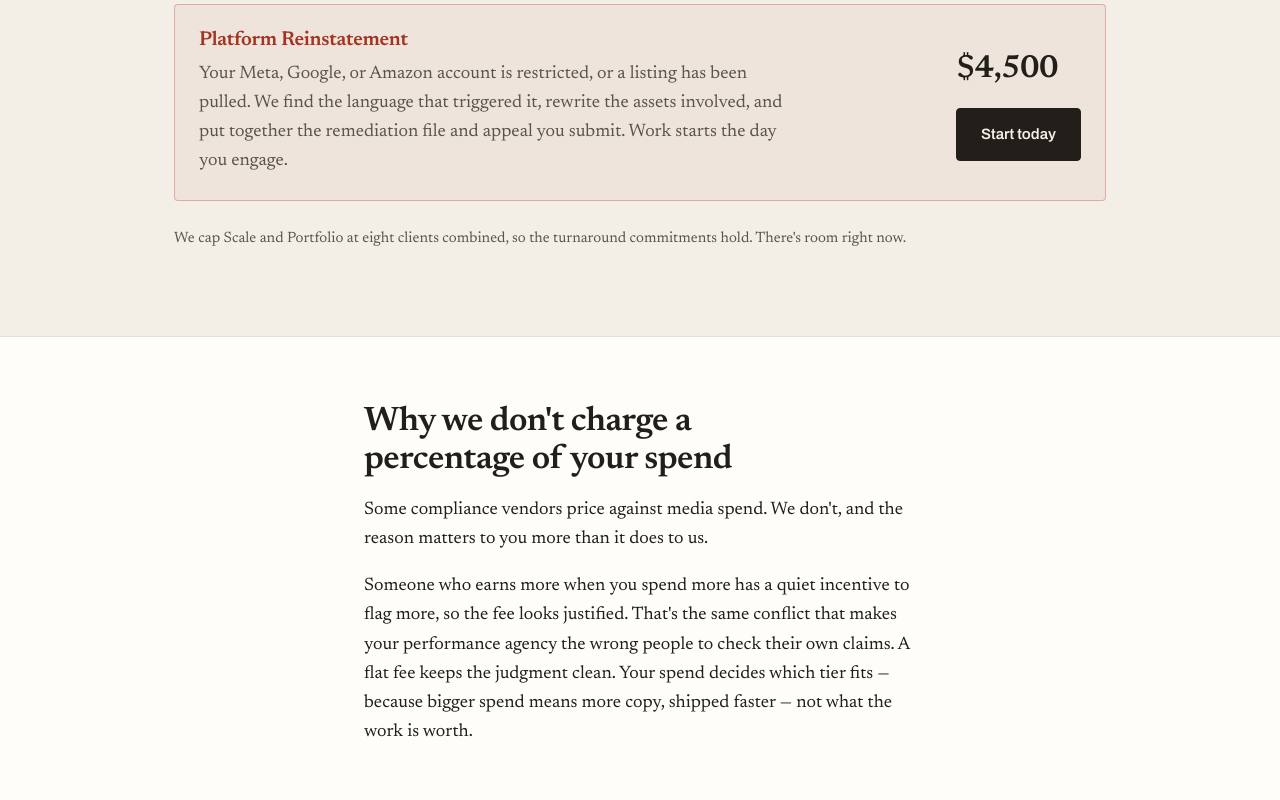
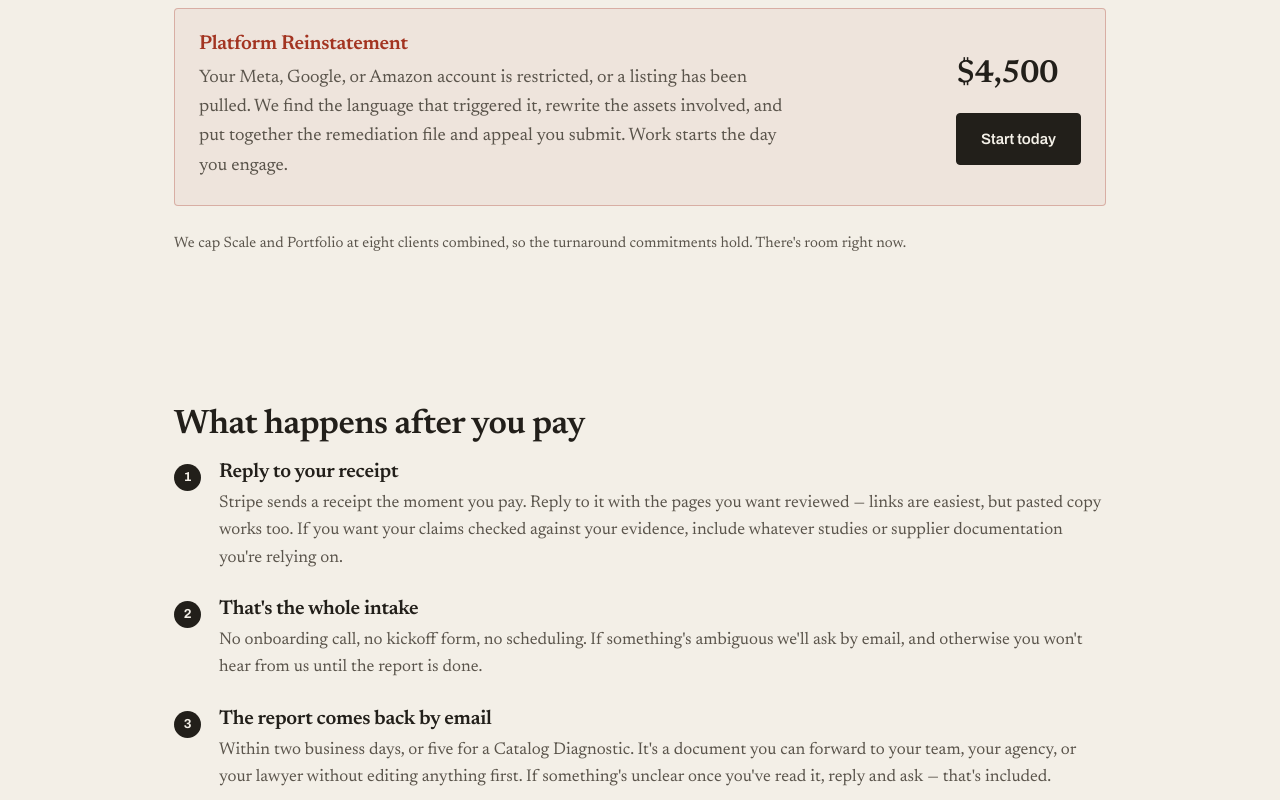
Before and after one commit to harishillery/claimfacts, a plain HTML site: page pricing.html in a window 1280 px wide. Shown: the part 2000-2800 px from the top of the page. Drawn offline with Linux system fonts and the light colour scheme.

Commit message:
Update pricing.html

```diff
--- a/pricing.html
+++ b/pricing.html
@@ -8,6 +8,11 @@
 <meta property="og:title" content="Pricing — ClaimFacts">
 <meta property="og:description" content="One-time diagnostics and monthly claim review. Flat fees, never a percentage of your ad spend.">
 <meta name="theme-color" content="#F3EFE7">
+<link rel="icon" href="favicon.svg" type="image/svg+xml">
+<link rel="icon" href="favicon-32.png" sizes="32x32">
+<link rel="apple-touch-icon" href="apple-touch-icon.png">
+<meta property="og:image" content="social-card.png">
+<meta name="twitter:card" content="summary_large_image">
 <link rel="preconnect" href="https://fonts.googleapis.com">
 <link rel="preconnect" href="https://fonts.gstatic.com" crossorigin>
 <link href="https://fonts.googleapis.com/css2?family=Archivo:wght@400;600;700&family=Newsreader:opsz,wght@6..72,400;6..72,500;6..72,600&family=IBM+Plex+Mono:wght@400&display=swap" rel="stylesheet">
@@ -17,7 +22,7 @@
 <body data-page="pricing">
 <nav class="bar">
   <div class="wrap">
-    <a class="mark" href="index.html">ClaimFacts</a>
+    <a class="mark" href="index.html"><img src="logo-mark.svg" alt="" width="26" height="26"><span>ClaimFacts</span></a>
     <div class="navlinks">
       <a class="txt" data-nav="risk"     href="risk.html">Why it matters</a>
       <a class="txt" data-nav="findings" href="findings.html">What we find</a>
@@ -143,6 +148,36 @@
   </div>
 </section>
 
+
+<section>
+  <div class="wrap">
+    <h2>What happens after you pay</h2>
+    <div class="blocks">
+      <div class="block">
+        <span class="dot">1</span>
+        <div>
+          <h3>Reply to your receipt</h3>
+          <p>Stripe sends a receipt the moment you pay. Reply to it with the pages you want reviewed — links are easiest, but pasted copy works too. If you want your claims checked against your evidence, include whatever studies or supplier documentation you're relying on.</p>
+        </div>
+      </div>
+      <div class="block">
+        <span class="dot">2</span>
+        <div>
+          <h3>That's the whole intake</h3>
+          <p>No onboarding call, no kickoff form, no scheduling. If something's ambiguous we'll ask by email, and otherwise you won't hear from us until the report is done.</p>
+        </div>
+      </div>
+      <div class="block">
+        <span class="dot">3</span>
+        <div>
+          <h3>The report comes back by email</h3>
+          <p>Within two business days, or five for a Catalog Diagnostic. It's a document you can forward to your team, your agency, or your lawyer without editing anything first. If something's unclear once you've read it, reply and ask — that's included.</p>
+        </div>
+      </div>
+    </div>
+  </div>
+</section>
+
 <section class="tinted">
   <div class="wrap narrow">
     <h2>Why we don't charge a percentage of your spend</h2>
```
